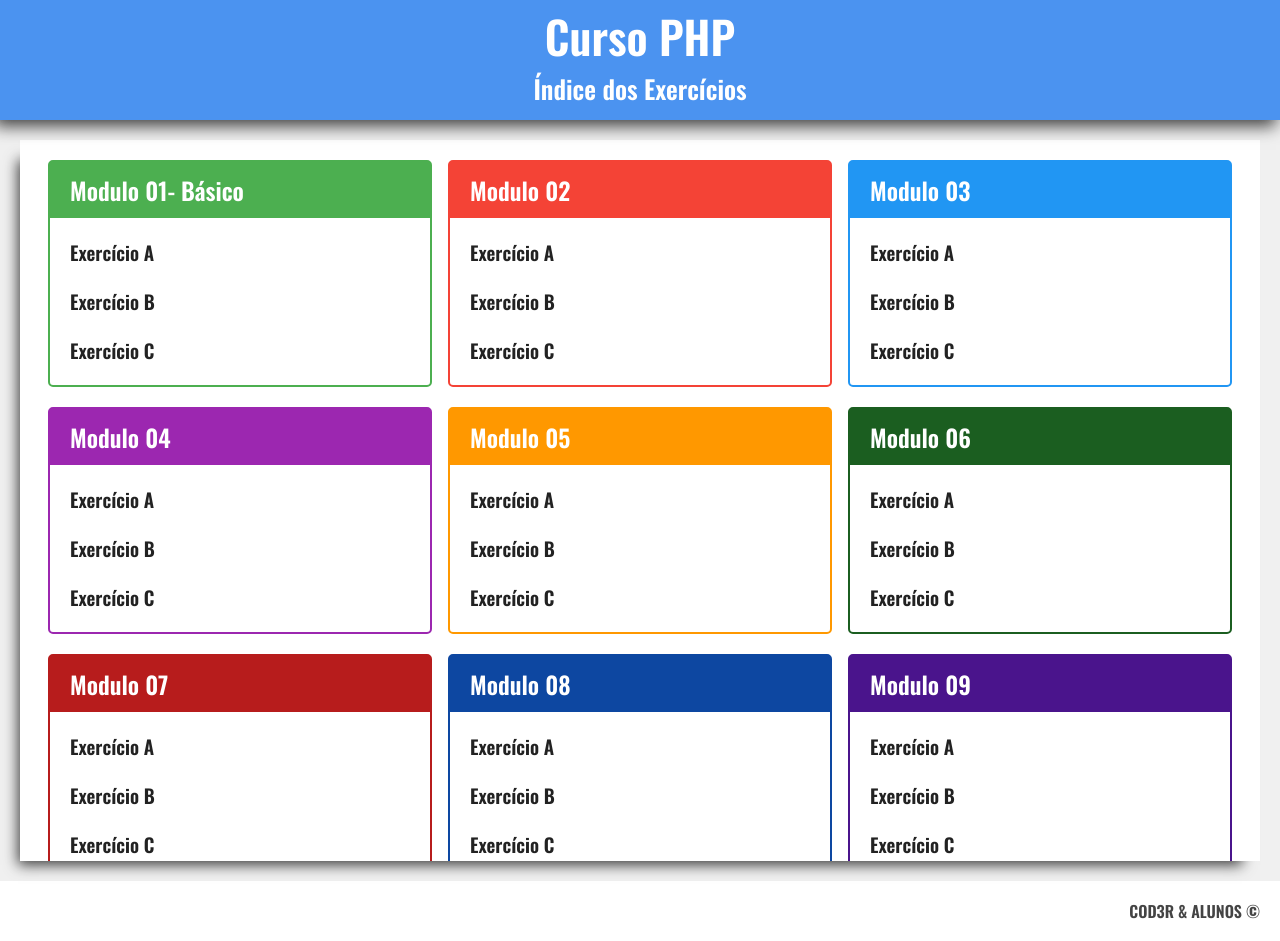
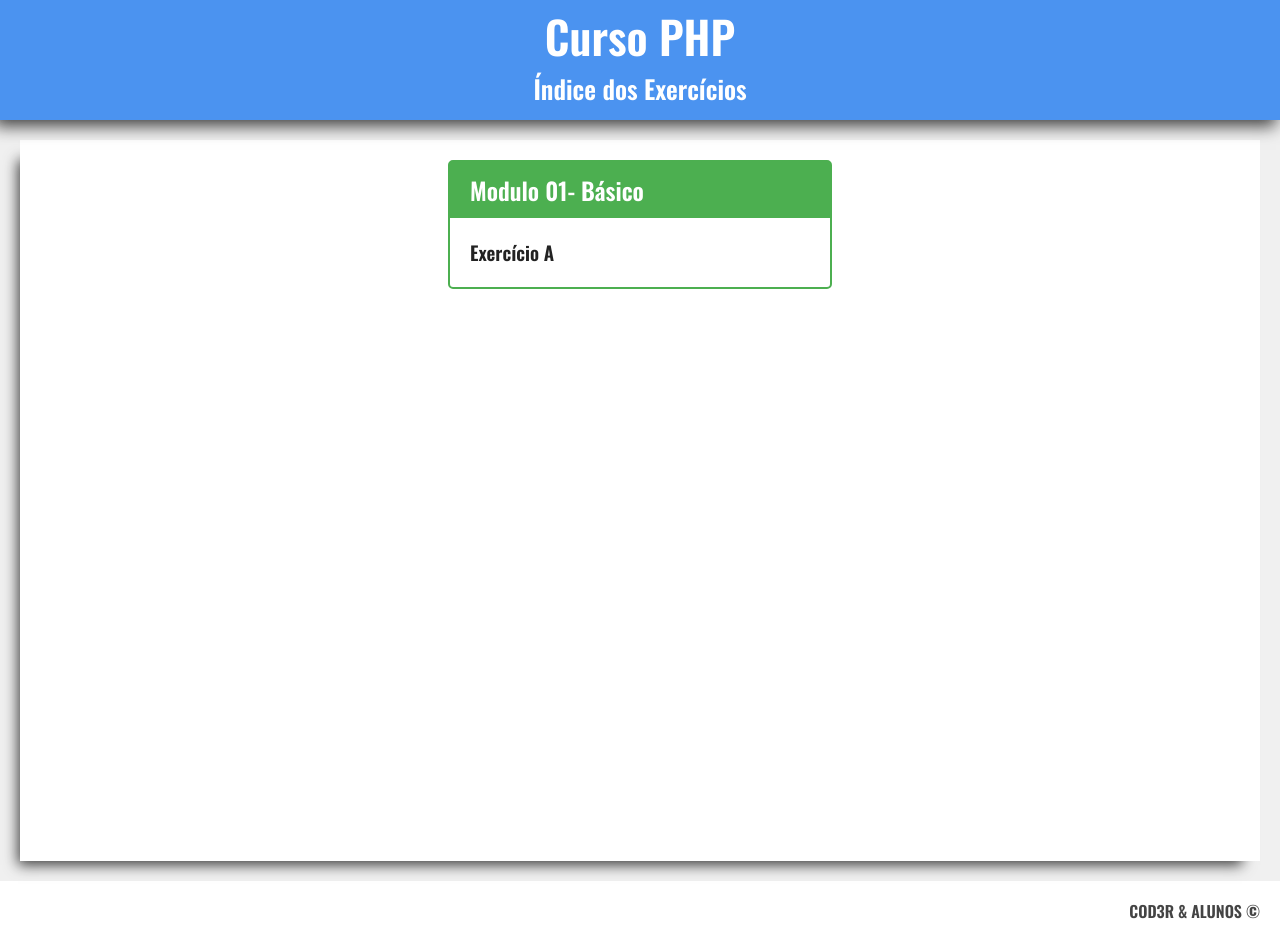
Before and after one commit to DanyJesus/AulasPHP, a PHP site: page / in a window 1280 px wide. Run offline with PHP 8.4, Linux system fonts and the light colour scheme.

Commit message:
Final do capitulo 1
Revisão HTML e CSS

```diff
--- a/index.php
+++ b/index.php
@@ -20,84 +20,10 @@
                <div class="modulo verde">
                    <h3>Modulo 01- Básico</h3>
                    <ul>
-                       <li><a href="exercicio.php" >Exercício A</a></li>
-                       <li><a href="#" >Exercício B</a></li>
-                       <li><a href="#" >Exercício C</a></li>
+                       <li><a href="exercicio.php?dir=teste&file=teste" >Exercício A</a></li>
 
                     </ul>
                </div>
-               <div class="modulo vermelho">
-                <h3>Modulo 02</h3>
-                <ul>
-                    <li><a href="#" >Exercício A</a></li>
-                    <li><a href="#" >Exercício B</a></li>
-                    <li><a href="#" >Exercício C</a></li>
-
-                 </ul>
-            </div>
-            <div class="modulo azul">
-                <h3>Modulo 03</h3>
-                <ul>
-                    <li><a href="#" >Exercício A</a></li>
-                    <li><a href="#" >Exercício B</a></li>
-                    <li><a href="#" >Exercício C</a></li>
-
-                 </ul>
-            </div>
-            <div class="modulo roxo">
-                <h3>Modulo 04</h3>
-                <ul>
-                    <li><a href="#" >Exercício A</a></li>
-                    <li><a href="#" >Exercício B</a></li>
-                    <li><a href="#" >Exercício C</a></li>
-
-                 </ul>
-            </div>
-            <div class="modulo laranja">
-                <h3>Modulo 05</h3>
-                <ul>
-                    <li><a href="#" >Exercício A</a></li>
-                    <li><a href="#" >Exercício B</a></li>
-                    <li><a href="#" >Exercício C</a></li>
-
-                 </ul>
-            </div>
-            <div class="modulo verde-escuro">
-                <h3>Modulo 06</h3>
-                <ul>
-                    <li><a href="#" >Exercício A</a></li>
-                    <li><a href="#" >Exercício B</a></li>
-                    <li><a href="#" >Exercício C</a></li>
-
-                 </ul>
-            </div>
-            <div class="modulo vermelho-escuro">
-                <h3>Modulo 07</h3>
-                <ul>
-                    <li><a href="#" >Exercício A</a></li>
-                    <li><a href="#" >Exercício B</a></li>
-                    <li><a href="#" >Exercício C</a></li>
-
-                 </ul>
-            </div>
-            <div class="modulo azul-escuro">
-                <h3>Modulo 08</h3>
-                <ul>
-                    <li><a href="#" >Exercício A</a></li>
-                    <li><a href="#" >Exercício B</a></li>
-                    <li><a href="#" >Exercício C</a></li>
-
-                 </ul>
-            </div>
-            <div class="modulo roxo-escuro">
-                <h3>Modulo 09</h3>
-                <ul>
-                    <li><a href="#" >Exercício A</a></li>
-                    <li><a href="#" >Exercício B</a></li>
-                    <li><a href="#" >Exercício C</a></li>
-
-                 </ul>
-            </div>
            </nav>
         </div>
     </main>
--- a/teste.php
+++ /dev/null
@@ -1,3 +0,0 @@
-<?php
-phpinfo();
-?>
--- a/teste/teste.php
+++ b/teste/teste.php
@@ -0,0 +1,6 @@
+<div class="titulo">Teste</div>
+<?php
+
+ echo("Olá PHP!");
+
+ ?>
```
Also changed, not shown: assets/css/exercicio.css (+11 -0 lines), exercicio.php (+7 -3 lines).
